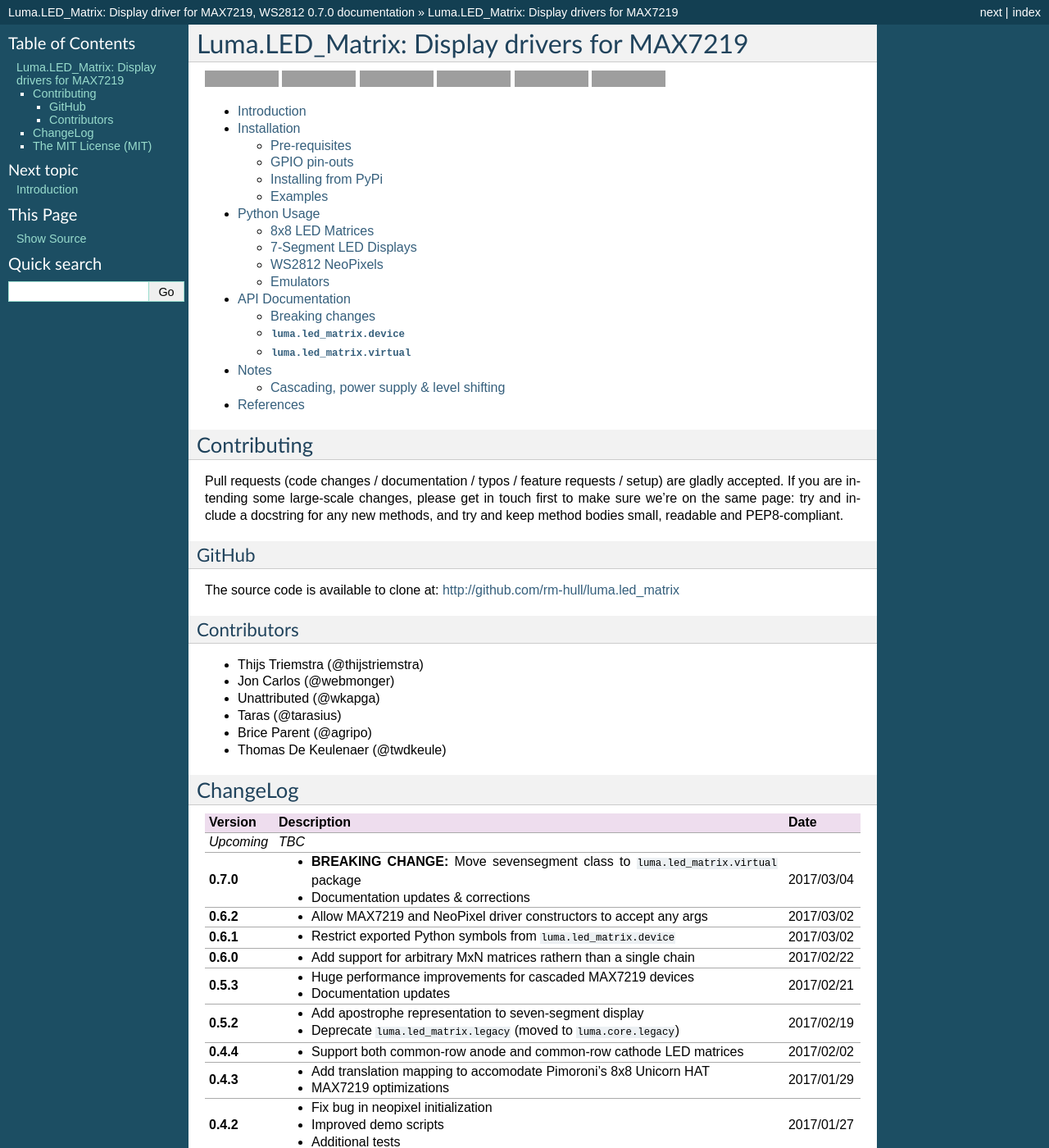
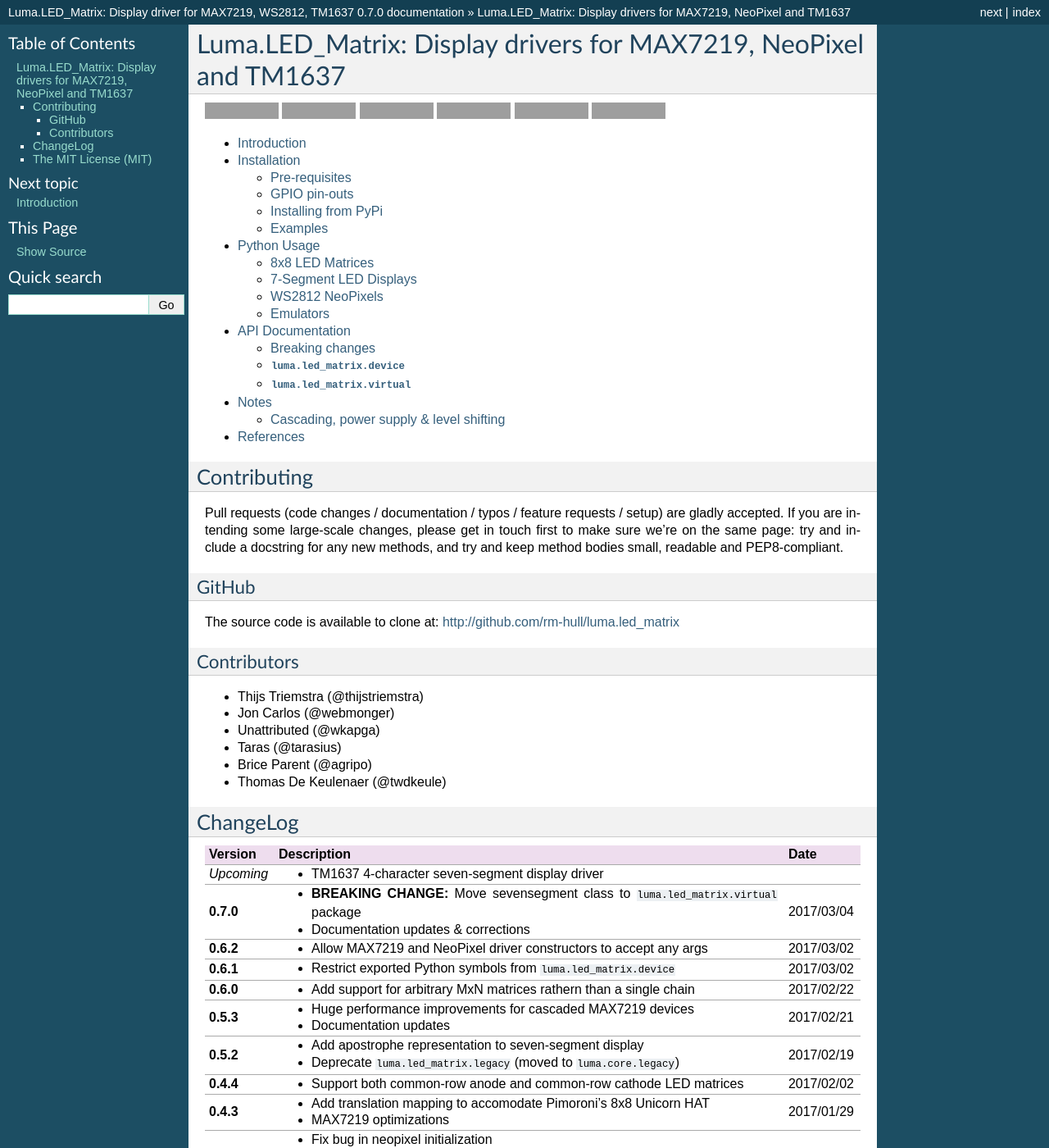
Before and after one commit to rm-hull/luma.led_matrix, a Sphinx documentation site: the page built from doc/index.rst, in a window 1280 px wide and 1400 px high. Shown: the whole window at 82% size. Built offline with Sphinx 7.4.7, drawn with Linux system fonts in a browser that asks for light colours; some of the changed text lies outside the part shown; grey boxes are pictures that could not be loaded.

Commit message:
Prep for TM1637

```diff
--- a/CHANGES.rst
+++ b/CHANGES.rst
@@ -4,7 +4,7 @@
 +------------+------------------------------------------------------------------------+------------+
 | Version    | Description                                                            | Date       |
 +============+========================================================================+============+
-| *Upcoming* | *TBC*                                                                  |            |
+| *Upcoming* | * TM1637 4-character seven-segment display driver                      |            |
 +------------+------------------------------------------------------------------------+------------+
 | **0.7.0**  | * **BREAKING CHANGE:** Move sevensegment class to                      | 2017/03/04 |
 |            |   ``luma.led_matrix.virtual`` package                                  |            |
--- a/doc/conf.py
+++ b/doc/conf.py
@@ -54,7 +54,7 @@
 master_doc = 'index'
 
 # General information about the project.
-project = u'Luma.LED_Matrix: Display driver for MAX7219, WS2812'
+project = u'Luma.LED_Matrix: Display driver for MAX7219, WS2812, TM1637'
 copyright = u'2015-{0}, Richard Hull'.format(datetime.now().year)
 
 # The version info for the project you're documenting, acts as replacement for
--- a/doc/index.rst
+++ b/doc/index.rst
@@ -1,5 +1,5 @@
-Luma.LED_Matrix: Display drivers for MAX7219
-============================================
+Luma.LED_Matrix: Display drivers for MAX7219, NeoPixel and TM1637
+=================================================================
 .. image:: https://travis-ci.org/rm-hull/luma.led_matrix.svg?branch=master
    :target: https://travis-ci.org/rm-hull/luma.led_matrix
 
--- a/doc/install.rst
+++ b/doc/install.rst
@@ -45,10 +45,10 @@
 .. image:: images/raspi-spi.png
 
 After rebooting re-check that the ``lsmod | grep -i spi`` command shows whether
-SPI driver is loaded before proceeding. If you are stil experiencing problems, refer to the official
-Raspberry Pi `SPI troubleshooting guide <https://www.raspberrypi.org/documentation/hardware/raspberrypi/spi/README.md#troubleshooting>`_
-for further details, or ask a `new question <https://github.com/rm-hull/luma.led_matrix/issues/new>`_ - but
-please remember to add as much detail as possible.
+SPI driver is loaded before proceeding. If you are stil experiencing problems,
+refer to the official Raspberry Pi `SPI troubleshooting guide <https://www.raspberrypi.org/documentation/hardware/raspberrypi/spi/README.md#troubleshooting>`_
+for further details, or ask a `new question <https://github.com/rm-hull/luma.led_matrix/issues/new>`_
+- but please remember to add as much detail as possible.
 
 GPIO pin-outs
 ^^^^^^^^^^^^^
@@ -90,6 +90,11 @@
 The DO pin should be connected to the DI pin on the next (daisy-chained)
 neopixel, while the VCC and VSS are supplied in-parallel to all LED's.
 WS2812b devices now are becoming more prevalent, and only have 4 pins.
+
+TM1637
+""""""
+> TODO
+
 
 Installing from PyPi
 ^^^^^^^^^^^^^^^^^^^^
--- a/doc/intro.rst
+++ b/doc/intro.rst
@@ -1,9 +1,9 @@
 Introduction
 ------------
 Python library interfacing LED matrix displays with the MAX7219 driver (using
-SPI) and WS2812 NeoPixels (using DMA) on the Raspberry Pi and other linux-based
-single board computers - it provides a Pillow-compatible drawing canvas, and
-other functionality to support:
+SPI), WS2812 NeoPixels (using DMA) and TM1637 on the Raspberry Pi and other
+linux-based single board computers - it provides a Pillow-compatible drawing
+canvas, and other functionality to support:
 
 * multiple cascaded devices
 * LED matrix, seven-segment and NeoPixel variants
@@ -29,3 +29,4 @@
    - :download:`MAX7219 <tech-spec/MAX7219.pdf>`
    - :download:`WS2812 <tech-spec/WS2812.pdf>`
    - :download:`WS2812B <tech-spec/WS2812B.pdf>`
+   - :download:`TM1637 <tech-spec/TM1637.pdf>`
```
Also changed, not shown: README.rst (+6 -5 lines).
